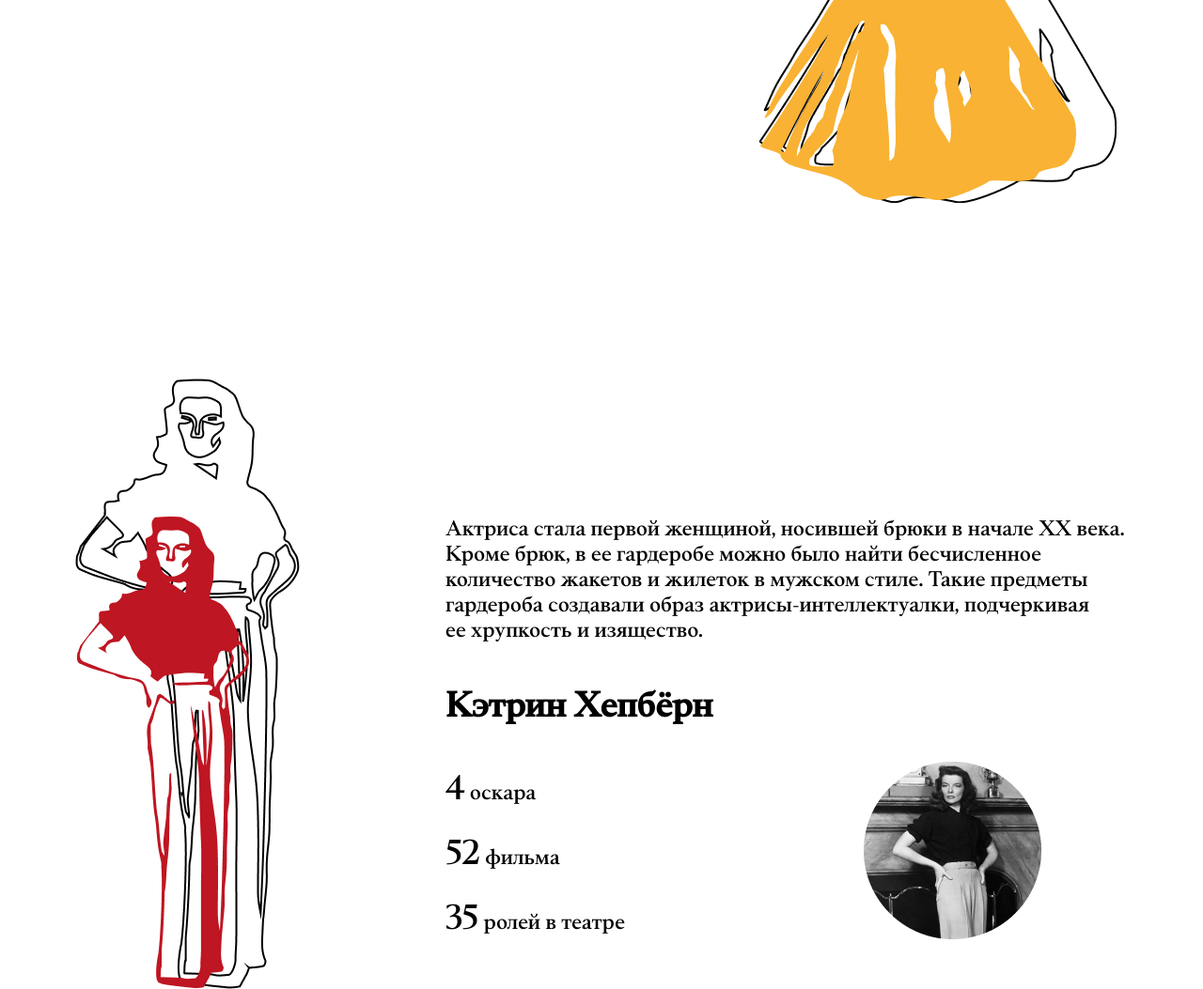
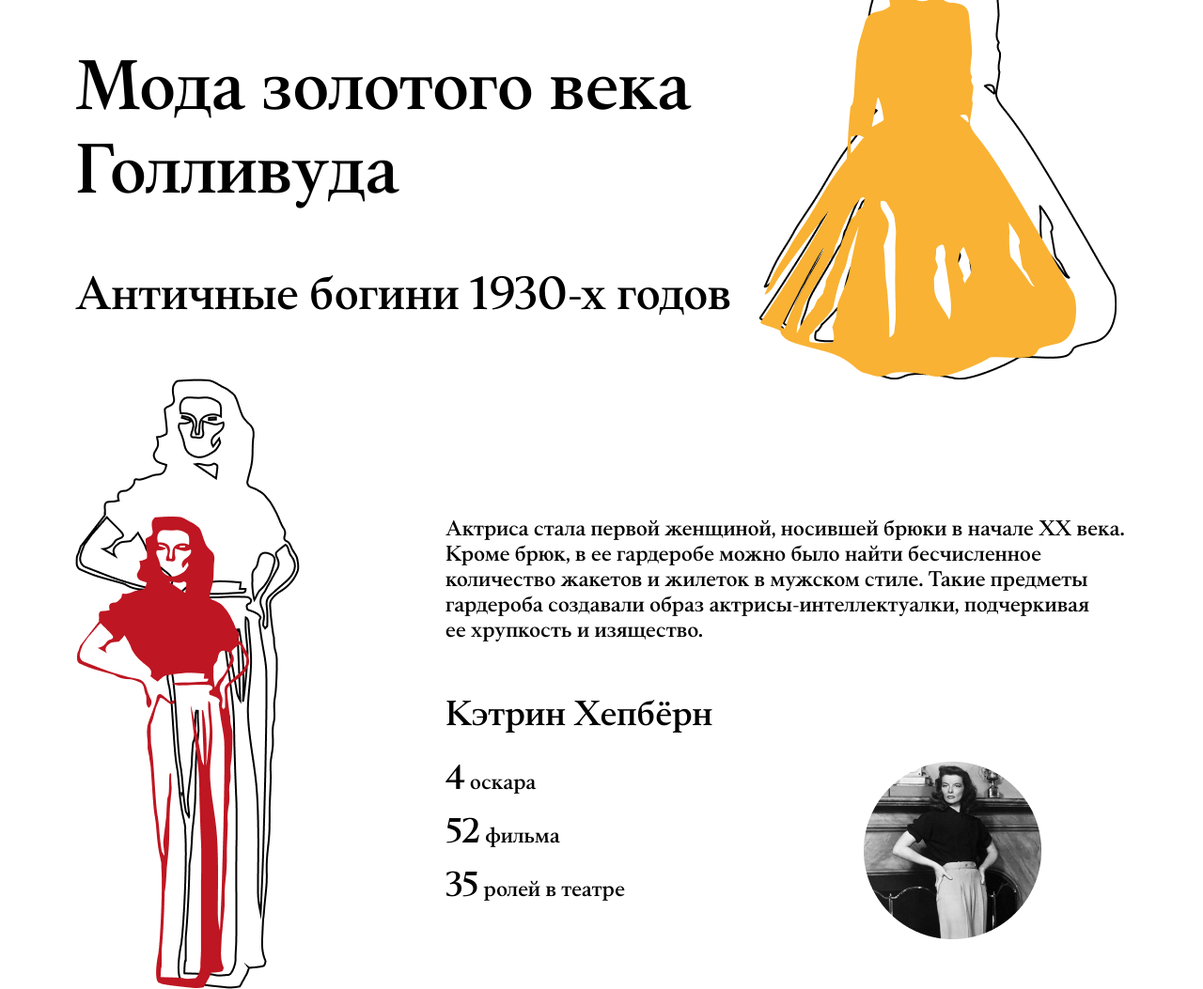
Before and after one commit to demeetra/fasionholliwood, a plain HTML site: page index.html in a window 1280 px wide. Shown: the part 336-1389 px from the top of the page at 94% size. Drawn offline with Linux system fonts and the light colour scheme.

Commit message:
Update index.html

```diff
--- a/index.html
+++ b/index.html
@@ -6,19 +6,21 @@
     <title></title>
   </head>
   <style media="screen">
-  @import 'reset.css';
+  @import 'stylesheets/reset.css';
 @font-face {
     font-family: "tesseract";
     src: url("../fonts/tesseract.ttf") format('truetype');
     font-style: normal;
     font-weight: normal;
     }
-    p, h1, h2, h3 {font-family: "tesseract";}
+    p, h1, h2, h3 {font-family: "tesseract";
+    margin: 0;
+  	padding: 0;}
     body {
       width: 1280px;
       margin: 0 auto;
       background: white;
-      height: 6519px;
+      /* height: 6519px; */
       display: block;
       position: relative;
     }
@@ -42,21 +44,32 @@
     }
     .oblozhka1{
       margin-left: 80px;
+      margin-top: 380px;
       width: 728px;
       height: 739px;
       display: inline-block;
     }
-    h1{font-size: 72px;}
-    h2{font-size: 48px;}
-    h3{font-size: 36px;}
-    p{font-size: 22px;}
+    .oblozhka1 h2{
+      margin-top: 65px;
+    }
+
+    h1{font-size: 72px; line-height: 89px;}
+    h2{font-size: 48px;
+    margin-top: 146px;}
+    h3{font-size: 36px; line-height: 44px;
+    margin-top: 45px;}
+    p{font-size: 22px; line-height: 27px;
+    margin-top: 52px;}
+
 
 
     .oblozhka2{
       margin-right: 80px;
+      margin-top: 188px;
       display: inline-block;
       width: 380px;
       height: 739px;
+
     }
     section{
       margin-left: 80px;
@@ -115,7 +128,7 @@
 
     .four2{
       display: inline-block;
-      padding-top: 100px;
+      /* padding-top: 100px; */
       padding-left: 80px;
     }
     .four2 p{width: 770px;}
@@ -151,7 +164,7 @@
       }
       .seven2{
         display: inline-block;
-        padding-top: 100px;
+        /* padding-top: 100px; */
       }
       .seven2 p{width: 726px;}
       .seven2 h3{line-height: 60px;}
@@ -182,20 +195,23 @@
       .nine2 h3{line-height: 60px;}
 
       .futter{
+        /* position: absolute; */
         padding-top: 36px;
+
       }
       .futter p{
         width: 200px;
         padding-left: 768px;
+
       }
       .futter h3{
         width: 840px;
         padding-left: 80px;
       }
-      .futter img{
+      /* .futter img{
         position: absolute;
         margin-top: 50px;
-      }
+      } */
       .futter2{
         position: absolute;
         width: 100%;
@@ -203,14 +219,17 @@
         bottom: 0;
         background: white;
         border-top:2px solid black;
+        top: 6472px;
       }
       .f1{
         padding-left: 80px;
         position: absolute;
+        margin-top: 20px;
       }
       .f2{
         position: absolute;
         padding-left: 920px;
+        margin-top: 20px;
       }
       .table2{
         position: absolute;
@@ -222,10 +241,18 @@
       .table2 td{
         width: 50px;
       }
+      table {
+        margin-top: 40px;
+      }
+      .oblozhka img{
+        position: absolute;
+      }
+
 
   </style>
   <body>
     <div class="oblozhka">
+      <img src="images/img.png" alt="">
       <div class="oblozhka1">
         <h1>Мода золотого века Голливуда</h1>
         <h2>Античные богини 1930-х годов</h2>
@@ -362,13 +389,12 @@
 
     <div>
       <div class="futter">
-        <h3>«Мода — это не о лейблах. И не о брендах. Это о чем-то еще, что происходит внутри нас».</h3>
+        <h3>«Мода — это не о лейблах. И не о брендах. Это о&nbsp;чем-то еще, что происходит внутри нас».</h3>
         <p>Ральф Лорен</p>
 
         </div>
-      <div class="futter">
-        <img src="images/futter.png" alt="">
-      </div>
+          <img src="images/futter.png" alt="">
+
       <div class="futter2">
         <p class="f1">Василенко Надежда</p>
         <table class="table2">
```
